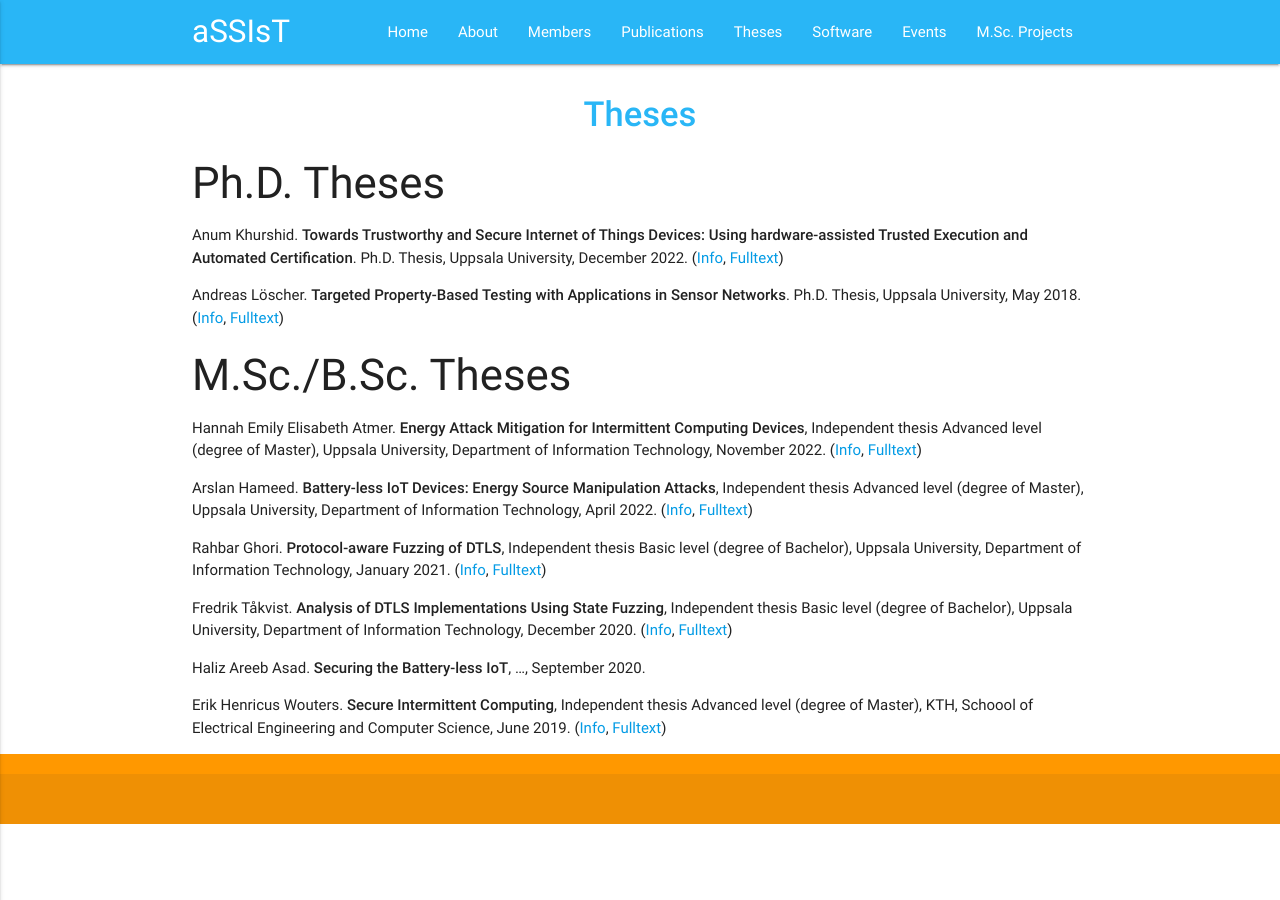
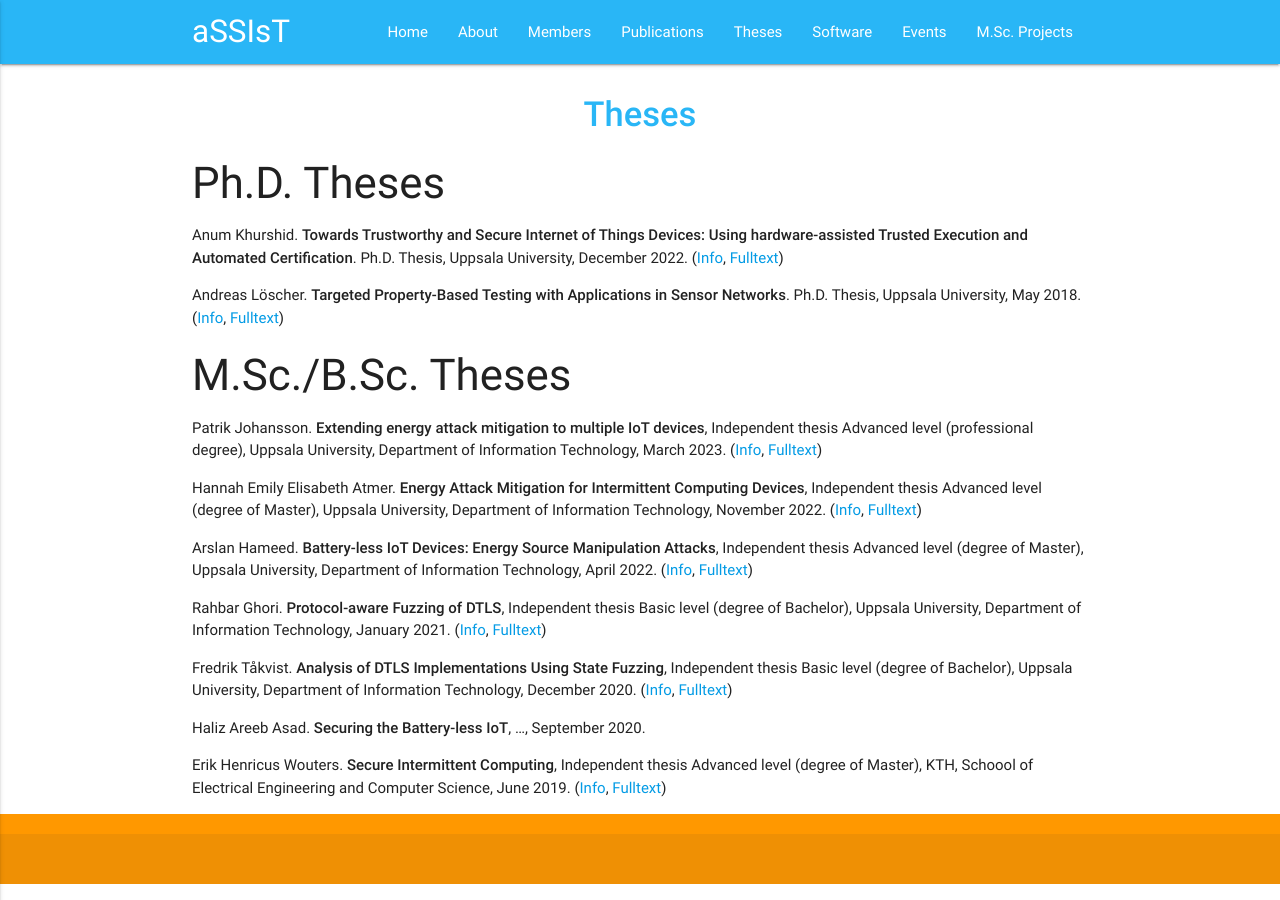
Before and after one commit to assist-project/assist-project.github.io, a Jekyll site: the page built from 04-theses.md, in a window 1280 px wide. Built offline with Jekyll 4.4.1, drawn with Linux system fonts in a browser that asks for light colours.

Commit message:
One more thesis

```diff
--- a/04-theses.md
+++ b/04-theses.md
@@ -12,6 +12,8 @@ permalink: /theses/
 
 ### M.Sc./B.Sc. Theses
 
+- Patrik Johansson. **Extending energy attack mitigation to multiple IoT devices**, Independent thesis Advanced level (professional degree), Uppsala University, Department of Information Technology, March 2023. ([Info](http://www.diva-portal.org/smash/record.jsf?pid=diva2:1745790), [Fulltext](http://www.diva-portal.org/smash/get/diva2:1745790/FULLTEXT01.pdf))
+
 - Hannah Emily Elisabeth Atmer. **Energy Attack Mitigation for Intermittent Computing Devices**, Independent thesis Advanced level (degree of Master), Uppsala University, Department of Information Technology, November 2022. ([Info](http://www.diva-portal.org/smash/record.jsf?pid=diva2:1710147), [Fulltext](http://www.diva-portal.org/smash/get/diva2:1710147/FULLTEXT01.pdf))
 
 - Arslan Hameed. **Battery-less IoT Devices: Energy Source Manipulation Attacks**, Independent thesis Advanced level (degree of Master), Uppsala University, Department of Information Technology, April 2022. ([Info](http://www.diva-portal.org/smash/record.jsf?pid=diva2:1651573), [Fulltext](http://www.diva-portal.org/smash/get/diva2:1651573/FULLTEXT01.pdf))
```
